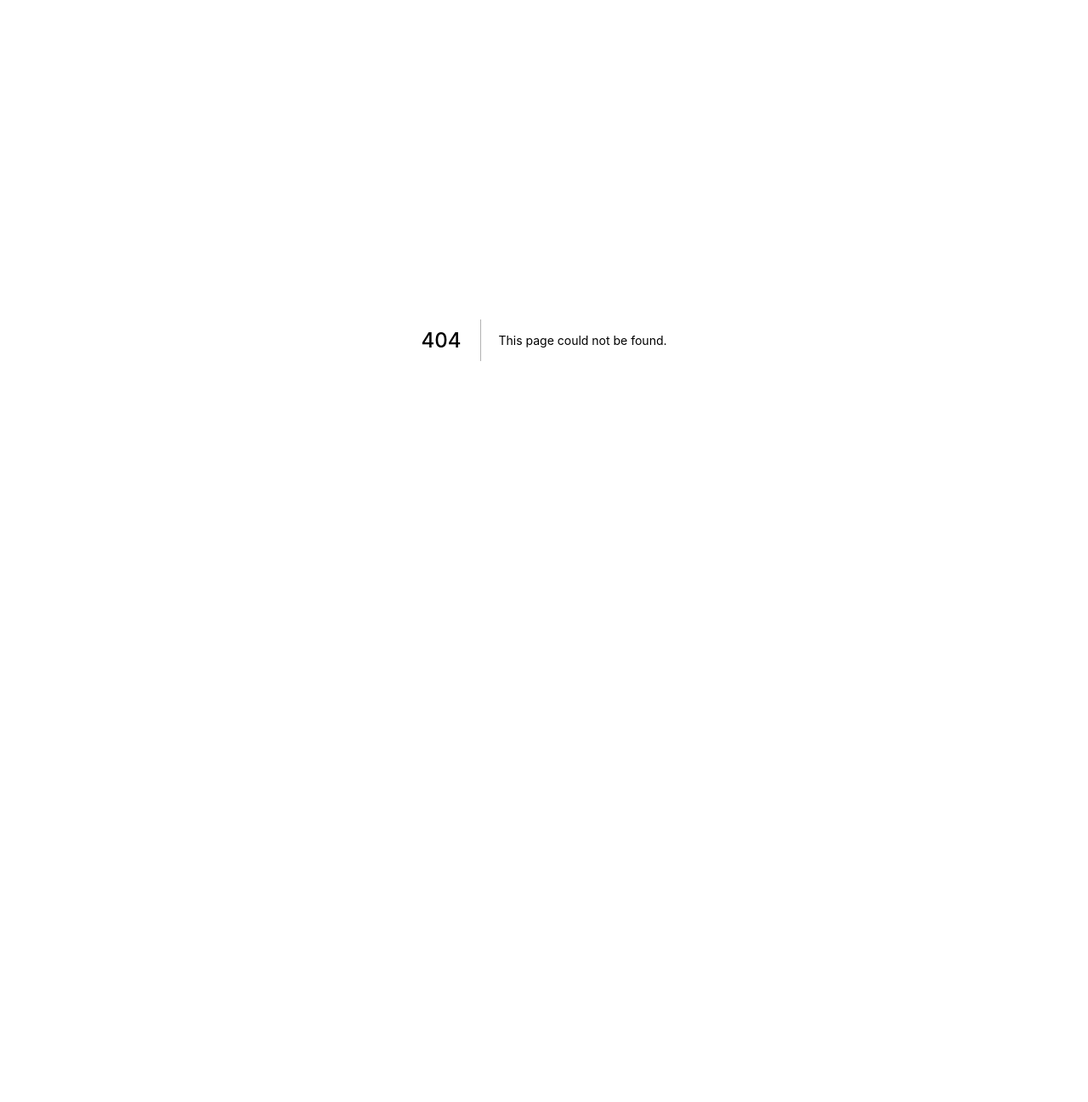
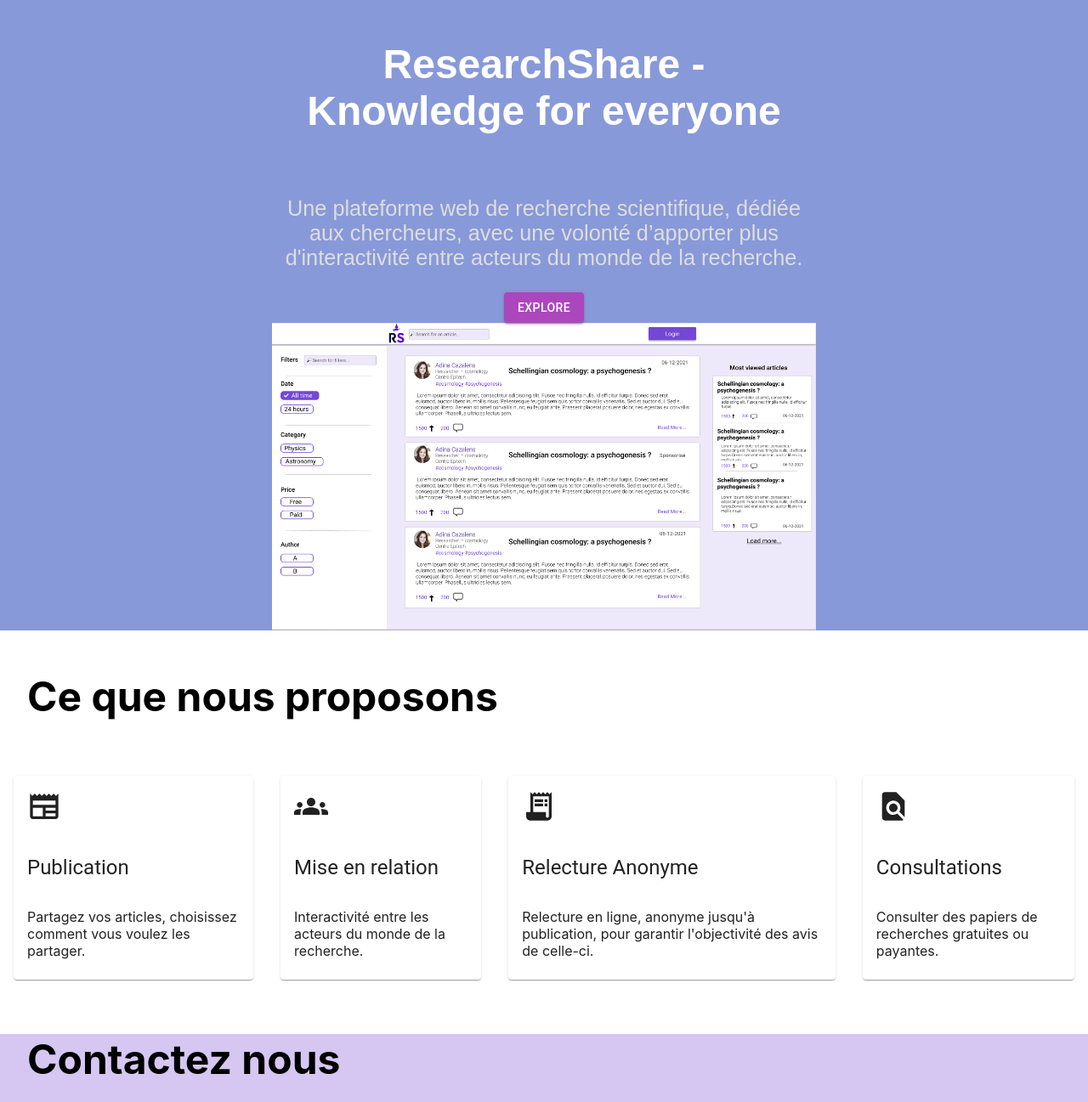
Before and after one commit to researchshare-official/frontend, a Next.js app: page /About in a window 1280 px wide. Before the commit this address had no page. Shown: the top 1297 px of the page at 85% size. Before the commit the page ends 800 px from the top, so only its background shows below. Built offline with nearby package versions, Linux system fonts and the light colour scheme.

Commit message:
Added first prototype version of about page

```diff
--- /dev/null
+++ b/pages/About.tsx
@@ -0,0 +1,86 @@
+import type { NextPage } from 'next'
+import styles from '../styles/About.module.css'
+import Box from '@mui/material/Box'
+import {Button} from '@mui/material'
+import Card from '@mui/material/Card';
+import CardActions from '@mui/material/CardActions';
+import CardContent from '@mui/material/CardContent';
+import CardHeader from '@mui/material/CardHeader';
+import AppBar from "../components/AppBar";
+import Typography from '@mui/material/Typography';
+import React, {Component} from "react";
+import TextField from '@mui/material/TextField'
+import TextareaAutosize from '@mui/material/TextareaAutosize'
+
+import NewspaperIcon from '@mui/icons-material/Newspaper';
+import GroupsIcon from '@mui/icons-material/Groups';
+import ReceiptLongIcon from '@mui/icons-material/ReceiptLong';
+import FindInPageIcon from '@mui/icons-material/FindInPage';
+
+const cards = [
+    {component: NewspaperIcon, name: "Publication", content: "Partagez vos articles, choisissez comment vous voulez les partager."},
+    {component: GroupsIcon, name: "Mise en relation", content: "Interactivité entre les acteurs du monde de la recherche."},
+    {component: ReceiptLongIcon, name: "Relecture Anonyme", content: "Relecture en ligne, anonyme jusqu'à publication, pour garantir l'objectivité des avis de celle-ci."},
+    {component: FindInPageIcon, name: "Consultations", content: "Consulter des papiers de recherches gratuites ou payantes."}
+]
+
+const About: NextPage = () => {
+    return (
+        <main className={styles.main}>
+            <Box component="div" className={styles.aboutHeroContainer}>
+                <Box component="p" className={styles.aboutHeroTitle}>ResearchShare - Knowledge for everyone</Box>
+                <Box component="p" className={styles.aboutHeroDescription}>Une plateforme web de recherche scientifique, dédiée aux chercheurs, avec une volonté d’apporter plus d'interactivité entre acteurs du monde de la recherche.</Box>
+                <Button className={styles.aboutHeroButton} variant="contained">Explore</Button>
+                <Box component="img" className={styles.aboutHeroImage} src="images/hero/Screenshot_20211207_151305.png" alt="ResearchShare - Screen"/>
+            </Box>
+            <Box component="div" className={styles.aboutCardsContainer}>
+                <Box component="p" className={styles.aboutCardsListTitle}>Ce que nous proposons</Box>
+                <Box component="div" className={styles.aboutCardsList}>
+                    {cards.map((cardy, index) => {
+                      return (
+                          <Card key={index} className={styles.aboutCardsItems}>
+                              {React.createElement(cardy.component, {sx: { fontSize: "2.5rem", margin: "1rem" }})}
+                              <CardHeader
+                                  title={cardy.name}
+                              />
+                              <CardContent>
+                                  {cardy.content}
+                              </CardContent>
+                          </Card>
+                      )
+                    })
+                    }
+                </Box>
+            </Box>
+            <Box component="div" className={styles.aboutContactContainer}>
+                <Box component="p" className={styles.aboutContactTitle}>Contactez nous</Box>
+                <Box component="div" className={styles.aboutContactFormContainer}>
+                    <TextField
+                        className={styles.aboutContactFormItems}
+                        required
+                        id="full_name"
+                        label="Full Name"
+                        variant="filled"
+                    />
+                    <TextField
+                        className={styles.aboutContactFormItems}
+                        required
+                        id="email"
+                        label="Email"
+                        variant="filled"
+                    />
+                    <TextareaAutosize
+                        className={styles.aboutContactFormItems}
+                        aria-label="minimum height"
+                        id="message"
+                        minRows={3}
+                        placeholder="Message"
+                        style={{ width: 200 }}
+                    />
+                </Box>
+            </Box>
+        </main>
+    )
+}
+
+export default About
--- /dev/null
+++ b/styles/About.module.css
@@ -0,0 +1,97 @@
+.aboutHeroContainer {
+    display: flex;
+    flex-flow: column;
+    align-content: center;
+    justify-content: center;
+    font-family: sans-serif;
+    background-color: #8899d9;
+    /*padding: 1rem;*/
+    /*background-color: #0070f3;*/
+}
+
+.aboutHeroTitle {
+    align-self: center;
+    color: white;
+    font-size: 3rem;
+    width: 50%;
+    text-align: center;
+    font-weight: bold;
+    /*padding: 1rem;*/
+    /*background-color: #0070f3;*/
+}
+
+.aboutHeroDescription {
+    align-self: center;
+    color: #dedede;
+    font-size: 1.58rem;
+    width: 50%;
+    text-align: center;
+    /*padding: 1rem;*/
+    /*background-color: #0070f3;*/
+}
+
+.aboutHeroImage {
+    width: 50%;
+    height: 50%;
+    align-self: center;
+}
+
+.aboutHeroButton {
+    margin: 2rem;
+    padding: 0.75rem;
+    font-size: 1rem;
+    align-self: center;
+}
+
+.aboutCardsContainer {
+    /*width: 75%;*/
+}
+
+.aboutCardsList {
+    display: flex;
+    flex-flow: row;
+    flex-shrink: revert;
+    justify-content: space-around;
+}
+
+.aboutCardsListTitle {
+    padding-left: 2rem;
+    font-size: 3rem;
+    font-weight: bold;
+}
+
+.aboutCardsListDescription {
+    padding: 1rem;
+    font-size: 1.5rem;
+    color: #7c7c7c;
+}
+
+.aboutCardsItems {
+    background-color: #fafafa;
+    margin: 1rem;
+}
+
+.aboutContactContainer {
+    background-color: #D5C7F2;
+}
+
+.aboutContactTitle {
+    padding-left: 2rem;
+    font-size: 3rem;
+    font-weight: bold;
+}
+
+.aboutContactFormContainer {
+    display: flex;
+    flex-flow: column;
+    /*background-color: #0070f3;*/
+    justify-content: center;
+    /*width: 70%;*/
+}
+
+.aboutContactFormItems {
+    margin: 1rem;
+    align-content: center;
+    align-self: center;
+    justify-content: center;
+}
```
Also changed, not shown: public/images/hero/Screenshot_20211207_151305.png (added), public/images/hero/dotted-shape.svg (added).
